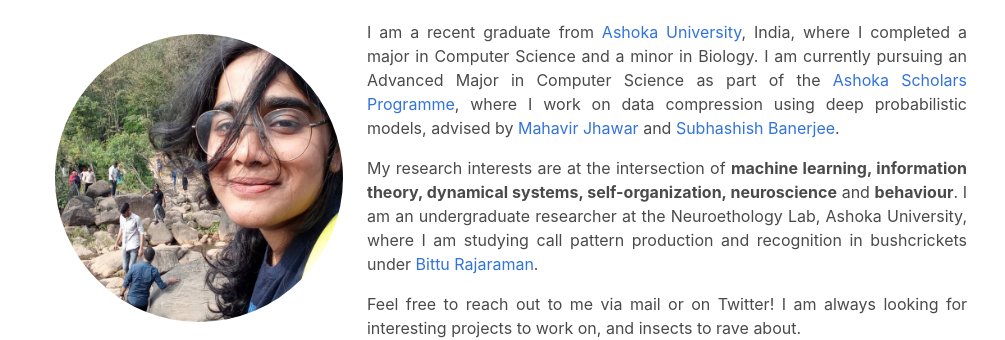
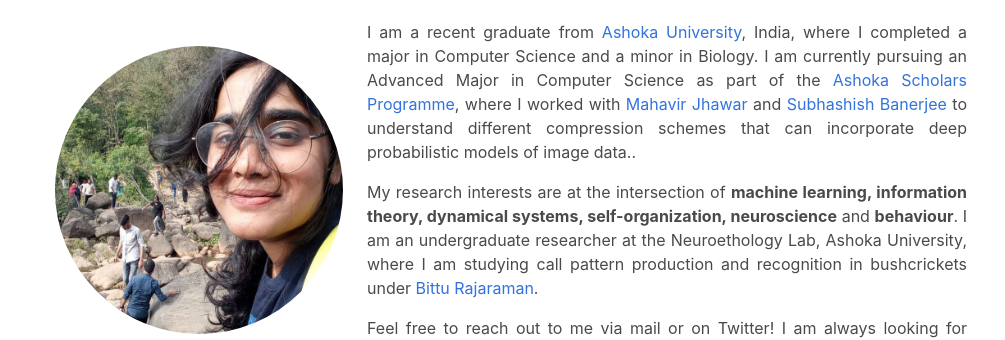
Before and after one commit to shw3ta/shw3ta.github.io, a plain HTML site: page index.html in a window 1280 px wide. Shown: the part 88-428 px from the top of the page, without its empty margins (129-1134 px from the left). Drawn offline with nearby package versions, Linux system fonts and the light colour scheme; some icons are missing; a web font is replaced by a local one.

Commit message:
updated blurb

```diff
--- a/index.html
+++ b/index.html
@@ -46,7 +46,7 @@
         </h1>
         <div class="content has-text-justified">
           <p>
-            I am a recent graduate from <a href="https://www.ashoka.edu.in/">Ashoka University</a>, India, where I completed a major in Computer Science and a minor in Biology. I am currently pursuing an Advanced Major in Computer Science as part of the <a href="https://www.ashoka.edu.in/page/dip-asr-76">Ashoka Scholars Programme</a>, where I work on data compression using deep probabilistic models, advised by <a href="https://sites.google.com/site/homeofmahavir/Home?authuser=0">Mahavir Jhawar</a> and <a href="https://www.cse.iitd.ac.in/~suban/">Subhashish Banerjee</a>.
+            I am a recent graduate from <a href="https://www.ashoka.edu.in/">Ashoka University</a>, India, where I completed a major in Computer Science and a minor in Biology. I am currently pursuing an Advanced Major in Computer Science as part of the <a href="https://www.ashoka.edu.in/page/dip-asr-76">Ashoka Scholars Programme</a>, where I worked with <a href="https://sites.google.com/site/homeofmahavir/Home?authuser=0">Mahavir Jhawar</a> and <a href="https://www.cse.iitd.ac.in/~suban/">Subhashish Banerjee</a> to understand different compression schemes that can incorporate deep probabilistic models of image data..
           </p>
 
 
```
